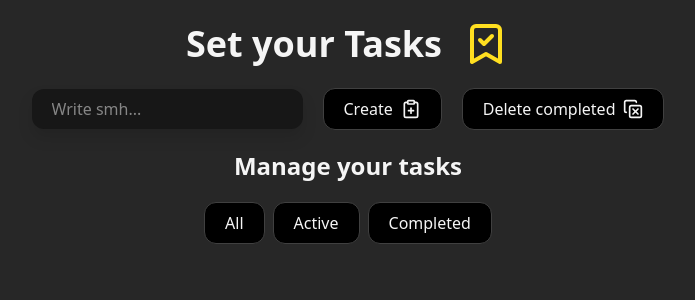
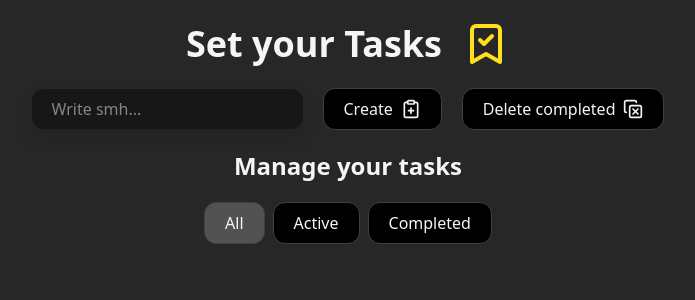
Before and after one commit to Ilya-hb/redux-todo-app, a React (Vite) app: page / in a window 1280 px wide. Shown: the top 300 px of the page, without its empty margins (292-987 px from the left). Built offline with nearby package versions, Linux system fonts and the light colour scheme; the HTML template or start-up script is replaced by a standard one.

Commit message:
UI: display active state on filter buttons

```diff
--- a/src/components/FilterButtons.jsx
+++ b/src/components/FilterButtons.jsx
@@ -10,23 +10,29 @@ export default function FilterButtons() {
   const handleActiveFilterChange = (newActiveFilter) => {
     dispatch(setFilter(newActiveFilter));
   };
-
+  console.log(activeFilter);
   return (
     <div className="flex gap-2 justify-center items-center w-fit">
       <button
-        className="defaultButton"
+        className={`defaultButton ${
+          activeFilter === FILTERS.ALL && "!bg-neutral-600"
+        }`}
         onClick={() => handleActiveFilterChange(FILTERS.ALL)}
       >
         All
       </button>
       <button
-        className="defaultButton"
+        className={`defaultButton ${
+          activeFilter === FILTERS.ACTIVE && "!bg-neutral-600"
+        }`}
         onClick={() => handleActiveFilterChange(FILTERS.ACTIVE)}
       >
         Active
       </button>
       <button
-        className="defaultButton"
+        className={`defaultButton ${
+          activeFilter === FILTERS.COMPLETED && "!bg-neutral-600"
+        }`}
         onClick={() => handleActiveFilterChange(FILTERS.COMPLETED)}
       >
         Completed
--- a/src/components/TodoList.jsx
+++ b/src/components/TodoList.jsx
@@ -1,4 +1,4 @@
-import { Trash, Check, Pencil, ArrowLeftToLine, CopyX } from "lucide-react";
+import { Trash, Check, Pencil, ArrowLeftToLine } from "lucide-react";
 import { useState } from "react";
 import { useDispatch, useSelector } from "react-redux";
 import { deleteTodo, completeTodo, editTodo } from "../store/todoSlice";
@@ -45,6 +45,7 @@ export default function TodoList() {
                 placeholder="Edit Todo"
                 className="focus:outline-none"
                 value={updatedText}
+                e
                 autoFocus
                 onKeyDown={(e) => {
                   if (e.key === "Enter" && updatedText.trim()) {
```
